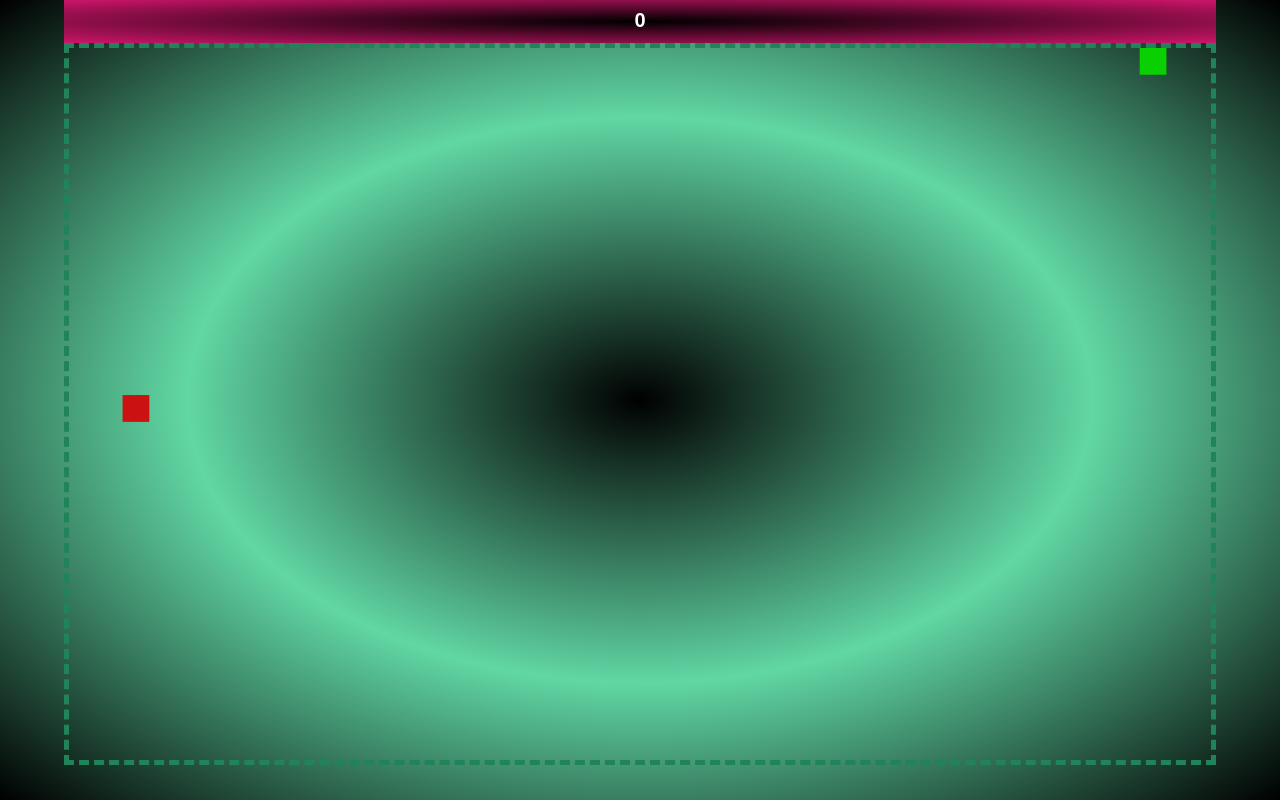
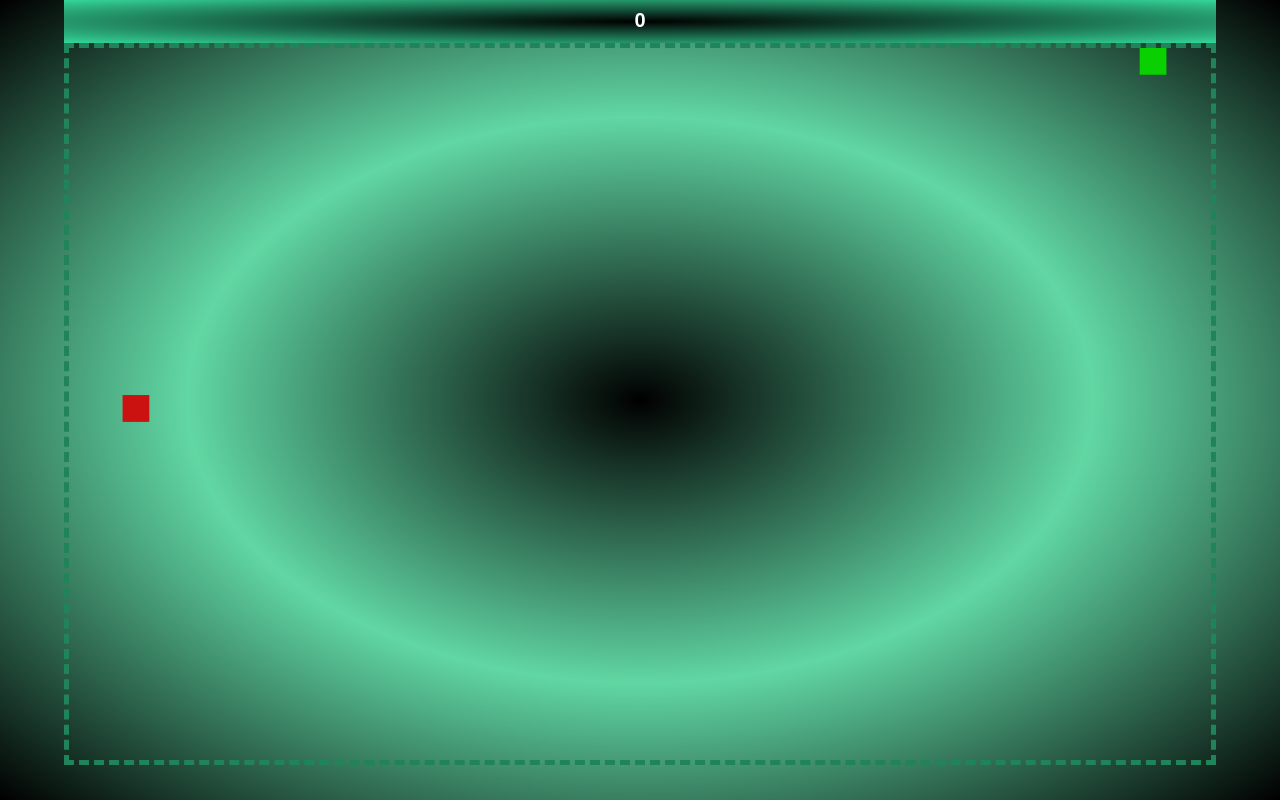
Before and after one commit to MTV-p/MySnake.html, a plain HTML site: page index.html in a window 1280 px wide. Drawn offline with Linux system fonts and the light colour scheme.

Commit message:
Update Stiles.css

```diff
--- a/Stiles.css
+++ b/Stiles.css
@@ -25,7 +25,7 @@ body {
 	font-weight: bold;
 	padding-top: 5px;
 	text-align: center;
-	background: radial-gradient(#000 ,#CE156B);
+	background: radial-gradient(#000 ,#35D699);
 	}
 
 canvas {
```
